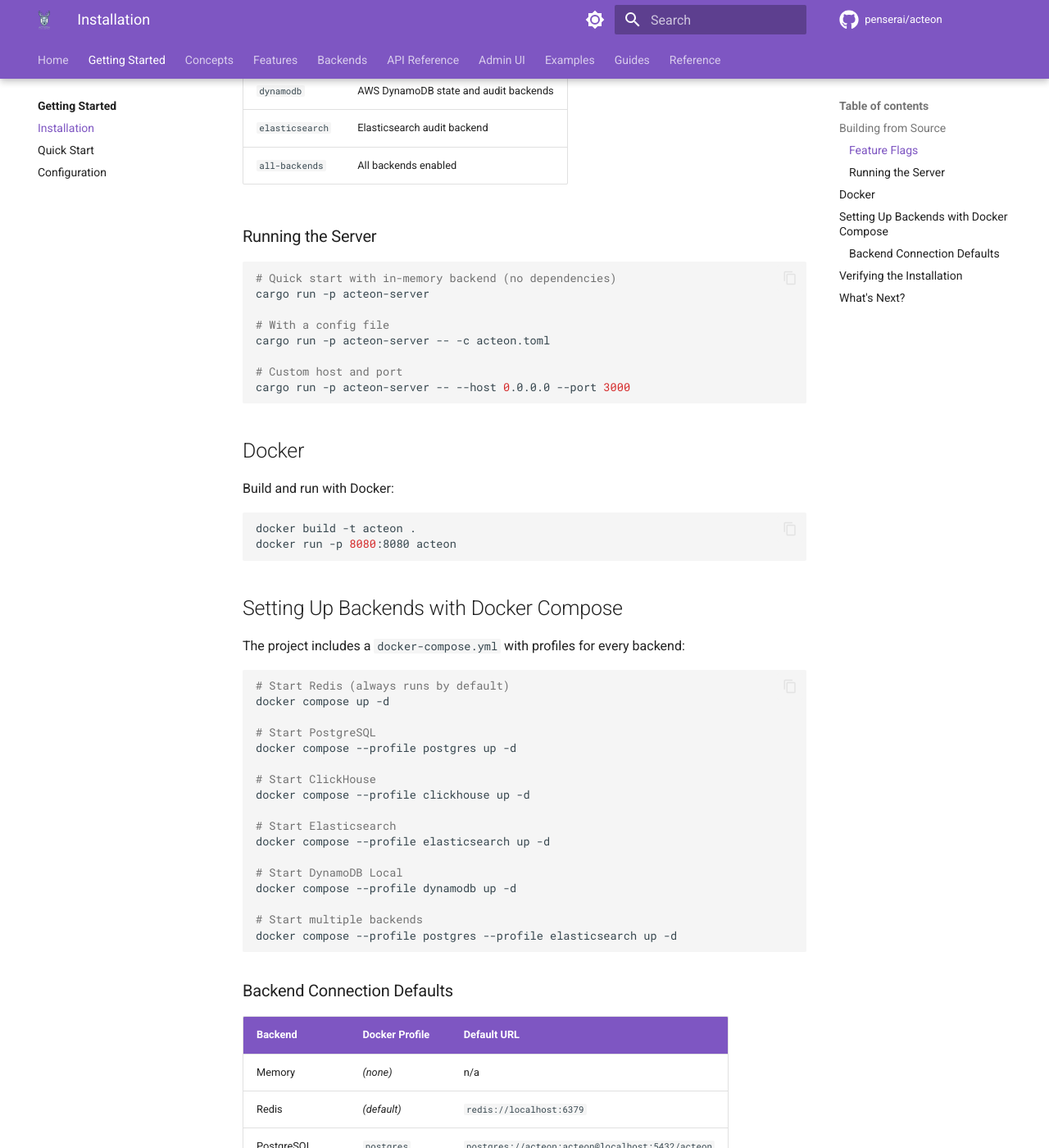
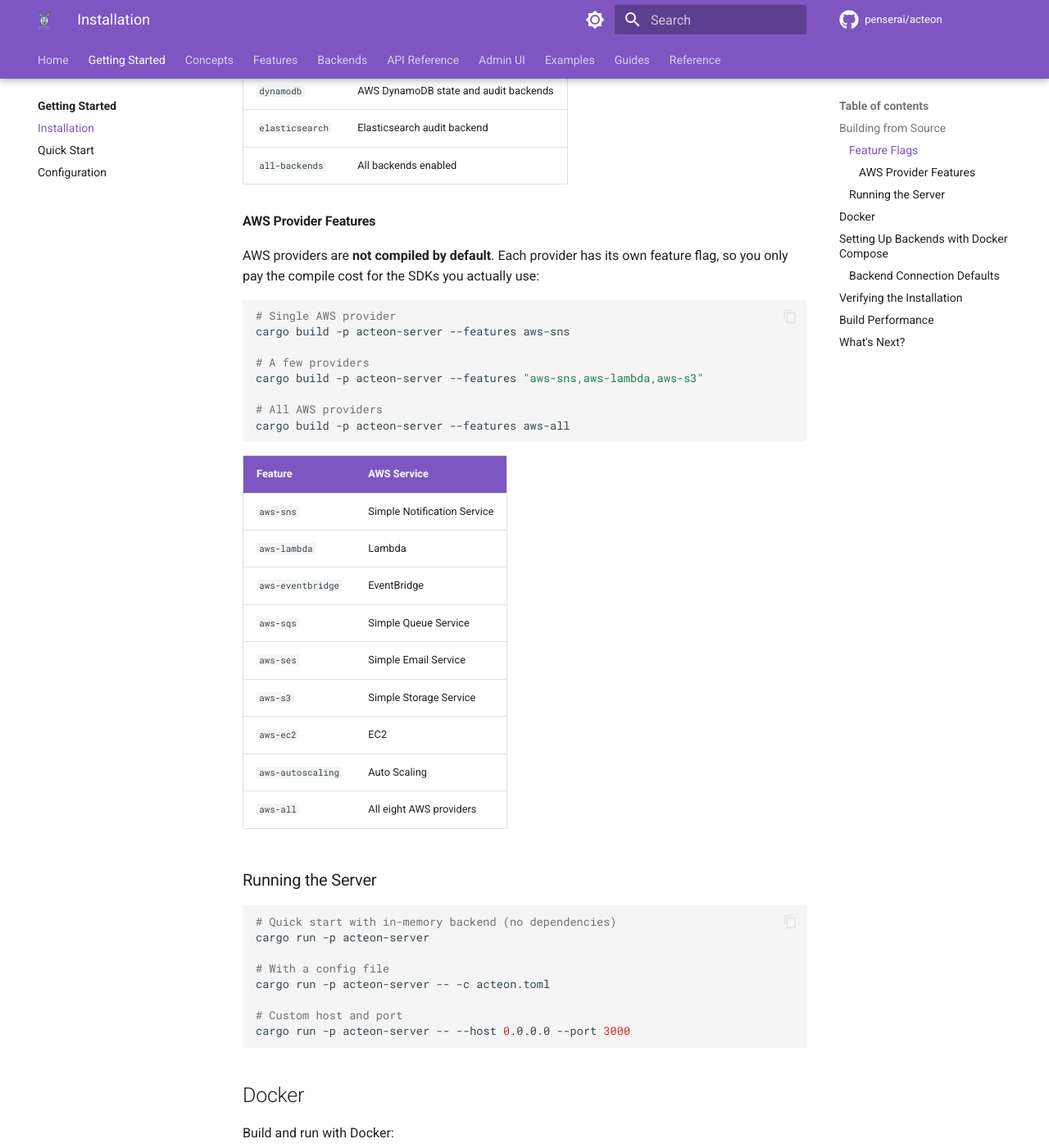
Before and after one commit to penserai/acteon, an MkDocs documentation site: the page built from docs/book/getting-started/installation.md, in a window 1280 px wide and 1400 px high, scrolled down 801 px. Shown: the whole window at 82% size. Built offline with MkDocs 1.6.1 and Material for MkDocs 9.7.7, drawn with Linux system fonts in a browser that asks for light colours; comment, search, counter and statistics services are not loaded; some of the changed text lies outside the part shown.

Commit message:
perf: optimize build times with feature gates, profile overrides, and nextest
AWS providers are now behind individual feature flags (aws-sns, aws-lambda,
etc.) so they're excluded from default builds, reducing the dependency count
from ~688 to ~480. Profile overrides optimize wasmtime/ring/rustls in dev
builds. CI uses sccache + nextest with split test steps.

Includes documentation for the new conventions: build optimization guide,
updated installation docs, AWS feature selection docs, and CLAUDE.md updates.

Co-Authored-By: Claude Opus 4.6 <noreply@anthropic.com>

````diff
--- a/docs/book/getting-started/installation.md
+++ b/docs/book/getting-started/installation.md
@@ -33,6 +33,33 @@ cargo build -p acteon-server --features "postgres,elasticsearch"
 | `dynamodb` | AWS DynamoDB state and audit backends |
 | `elasticsearch` | Elasticsearch audit backend |
 | `all-backends` | All backends enabled |
+
+#### AWS Provider Features
+
+AWS providers are **not compiled by default**. Each provider has its own feature flag, so you only pay the compile cost for the SDKs you actually use:
+
+```bash
+# Single AWS provider
+cargo build -p acteon-server --features aws-sns
+
+# A few providers
+cargo build -p acteon-server --features "aws-sns,aws-lambda,aws-s3"
+
+# All AWS providers
+cargo build -p acteon-server --features aws-all
+```
+
+| Feature | AWS Service |
+|---------|------------|
+| `aws-sns` | Simple Notification Service |
+| `aws-lambda` | Lambda |
+| `aws-eventbridge` | EventBridge |
+| `aws-sqs` | Simple Queue Service |
+| `aws-ses` | Simple Email Service |
+| `aws-s3` | Simple Storage Service |
+| `aws-ec2` | EC2 |
+| `aws-autoscaling` | Auto Scaling |
+| `aws-all` | All eight AWS providers |
 
 ### Running the Server
 
@@ -106,6 +133,24 @@ open http://localhost:8080/swagger-ui/
 curl http://localhost:8080/api-doc/openapi.json
 ```
 
+## Build Performance
+
+For day-to-day development you can skip AWS providers entirely, which removes ~8 heavy SDK crates from compilation:
+
+```bash
+# Fast local build (no AWS)
+cargo build -p acteon-server
+
+# Full build matching CI
+cargo build -p acteon-server --features aws-all
+```
+
+Additional tips:
+
+- Use `cargo nextest run` instead of `cargo test` for parallel test execution — see [Build Optimization Guide](../reference/build-optimization.md)
+- Skip doctests locally with `--lib --bins --tests` (they re-link the full dependency tree per doctest)
+- Profile overrides in `Cargo.toml` optimize wasmtime and ring in dev builds automatically
+
 ## What's Next?
 
 - [Quick Start](quickstart.md) — dispatch your first action
````
Also changed, not shown: CLAUDE.md (+12 -0 lines), Cargo.toml (+29 -1 lines), docs/book/features/aws-providers.md (+28 -0 lines), docs/book/reference/build-optimization.md (added, +155 -0 lines), docs/book/reference/index.md (+5 -0 lines), 8 other files.
